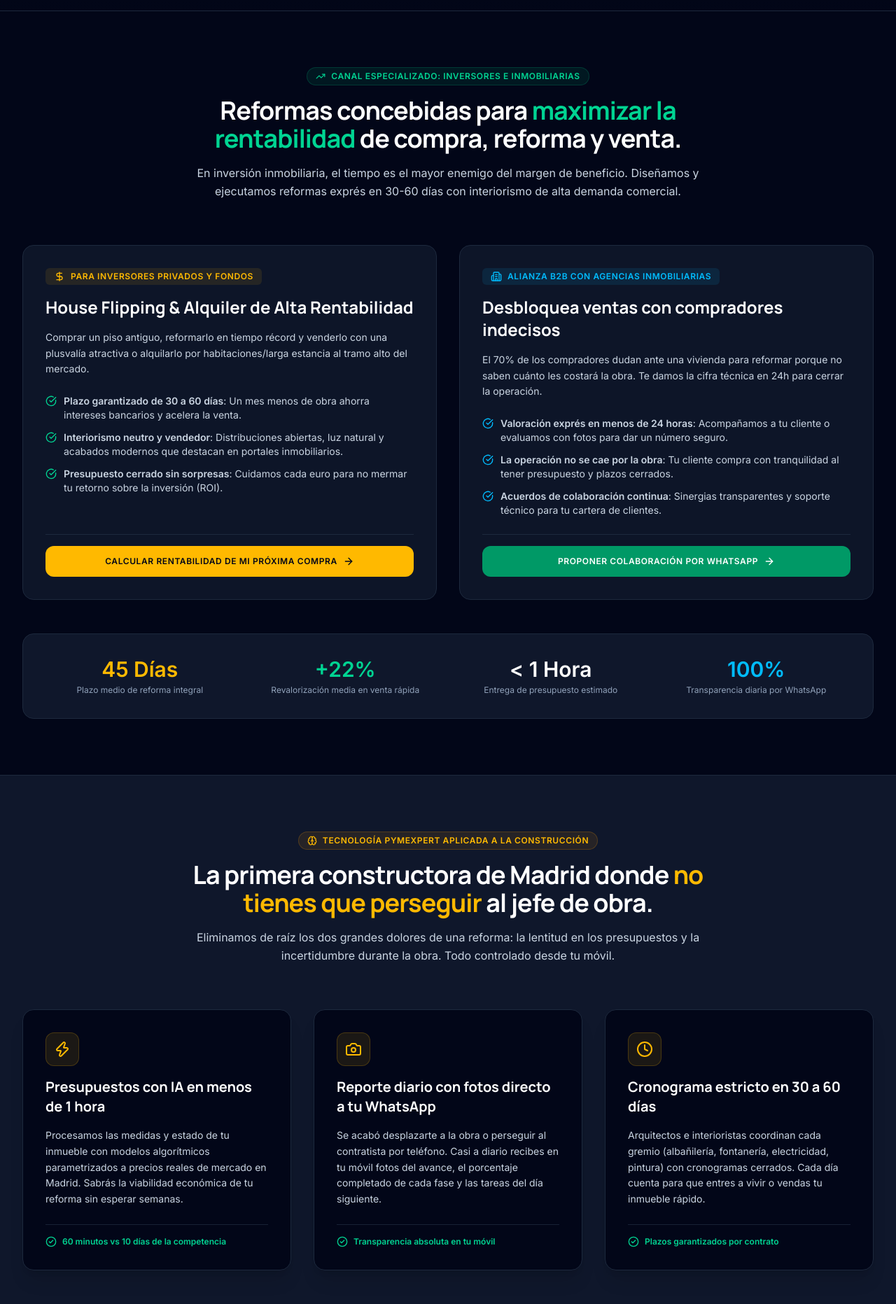
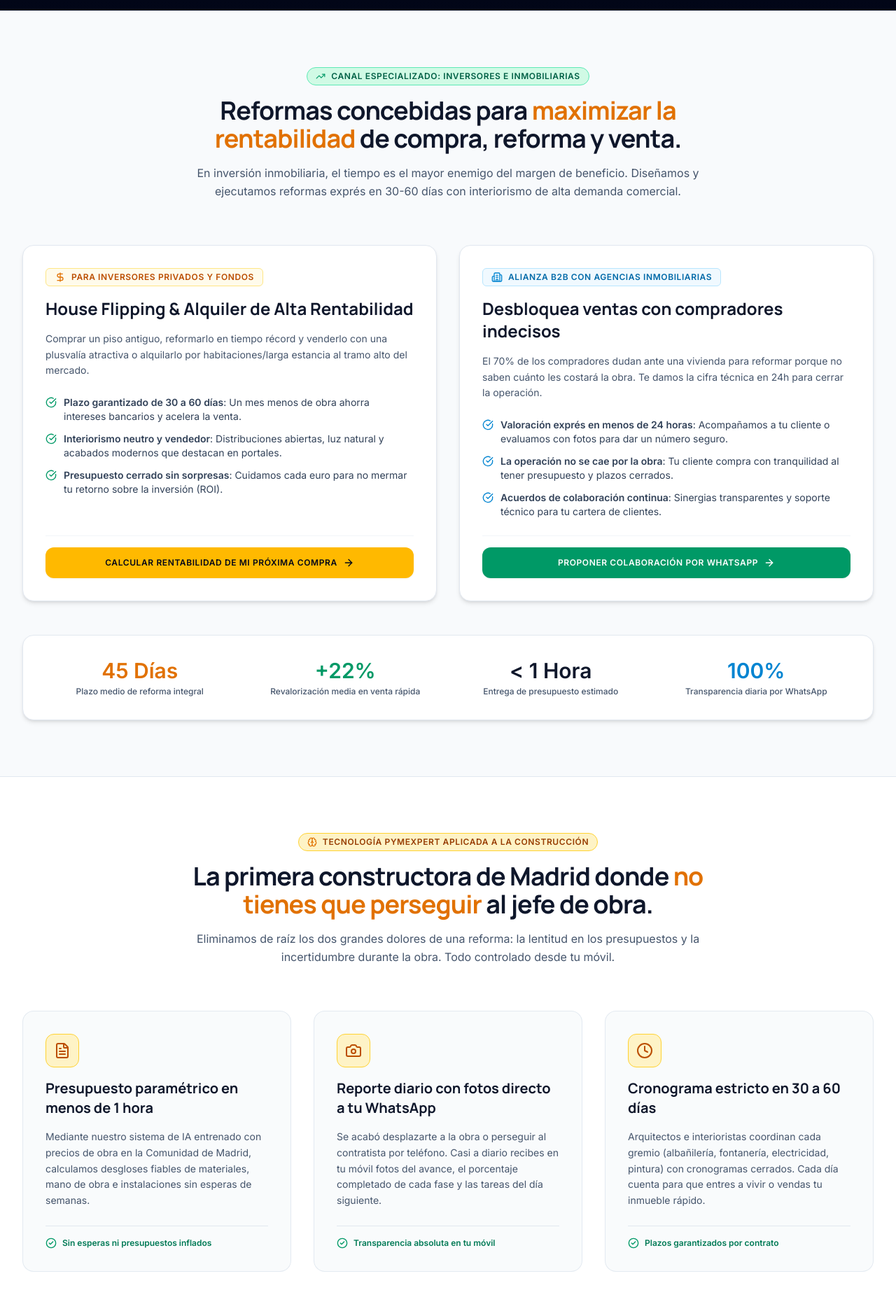
Before and after one commit to luygy0001/anaidgrupo-web, a Next.js app: page / in a window 1280 px wide. Shown: the part 880-2743 px from the top of the page at 70% size. Built offline with nearby package versions, Linux system fonts and the light colour scheme.

Commit message:
feat: tema luminoso estilo reformas Madrid, FAQ de alto contraste y correccion de barra movil

```diff
--- a/src/app/globals.css
+++ b/src/app/globals.css
@@ -48,10 +48,10 @@
 
   /* Background & Foreground */
   --background: #ffffff;
-  --foreground: #1c1917;
-  --muted: #f5f5f4;
-  --muted-foreground: #78716c;
-  --border: #e7e5e4;
+  --foreground: #0f172a;
+  --muted: #f8fafc;
+  --muted-foreground: #475569;
+  --border: #e2e8f0;
 }
 
 @theme inline {
@@ -78,8 +78,8 @@
    ============================================================ */
 
 body {
-  background-color: #020617;
-  color: #f8fafc;
+  background-color: #ffffff;
+  color: #0f172a;
   font-family: var(--font-body);
   -webkit-font-smoothing: antialiased;
   -moz-osx-font-smoothing: grayscale;
@@ -129,5 +129,5 @@ html {
   scroll-behavior: smooth;
   overflow-x: hidden;
   max-width: 100vw;
-  background-color: #020617;
+  background-color: #ffffff;
 }
--- a/src/components/sections/AIExplainer.tsx
+++ b/src/components/sections/AIExplainer.tsx
@@ -1,14 +1,14 @@
 import Container from '@/components/ui/Container';
-import { Brain, MessageSquareText, Clock, Camera, Zap, CheckCircle2 } from 'lucide-react';
+import { Brain, FileText, Camera, Clock, CheckCircle2, MessageSquareText } from 'lucide-react';
 import { WHATSAPP_URL } from '@/lib/constants';
 
 const pilares = [
   {
-    icon: Zap,
-    title: 'Presupuestos con IA en menos de 1 hora',
+    icon: FileText,
+    title: 'Presupuesto paramétrico en menos de 1 hora',
     description:
-      'Procesamos las medidas y estado de tu inmueble con modelos algorítmicos parametrizados a precios reales de mercado en Madrid. Sabrás la viabilidad económica de tu reforma sin esperar semanas.',
-    highlight: '60 minutos vs 10 días de la competencia',
+      'Mediante nuestro sistema de IA entrenado con precios de obra en la Comunidad de Madrid, calculamos desgloses fiables de materiales, mano de obra e instalaciones sin esperas de semanas.',
+    highlight: 'Sin esperas ni presupuestos inflados',
   },
   {
     icon: Camera,
@@ -28,17 +28,17 @@ const pilares = [
 
 export default function AIExplainer() {
   return (
-    <section id="metodo-ia" className="py-20 bg-slate-900 text-white relative">
+    <section id="metodo-ia" className="py-20 bg-white text-slate-900 relative">
       <Container>
         <div className="text-center max-w-3xl mx-auto mb-16 space-y-4">
-          <div className="inline-flex items-center gap-2 px-3 py-1 rounded-full bg-amber-500/10 text-amber-400 border border-amber-500/20 text-xs font-bold uppercase tracking-wider">
-            <Brain className="w-3.5 h-3.5" />
+          <div className="inline-flex items-center gap-2 px-3 py-1 rounded-full bg-amber-100 text-amber-800 border border-amber-300 text-xs font-bold uppercase tracking-wider">
+            <Brain className="w-3.5 h-3.5 text-amber-600" />
             Tecnología PyMExpert aplicada a la construcción
           </div>
-          <h2 className="text-3xl sm:text-4xl font-black tracking-tight text-white">
-            La primera constructora de Madrid donde <span className="text-amber-400">no tienes que perseguir</span> al jefe de obra.
+          <h2 className="text-3xl sm:text-4xl font-extrabold tracking-tight text-slate-900">
+            La primera constructora de Madrid donde <span className="text-amber-600">no tienes que perseguir</span> al jefe de obra.
           </h2>
-          <p className="text-slate-300 text-base leading-relaxed">
+          <p className="text-slate-600 text-base leading-relaxed">
             Eliminamos de raíz los dos grandes dolores de una reforma: la lentitud en los presupuestos y la incertidumbre durante la obra. Todo controlado desde tu móvil.
           </p>
         </div>
@@ -50,18 +50,18 @@ export default function AIExplainer() {
             return (
               <div
                 key={idx}
-                className="bg-slate-950 p-8 rounded-2xl border border-slate-800 hover:border-amber-500/40 transition-all flex flex-col justify-between space-y-6 shadow-xl"
+                className="bg-slate-50/80 p-8 rounded-2xl border border-slate-200/90 hover:border-amber-400/80 hover:bg-white hover:shadow-md transition-all flex flex-col justify-between space-y-6"
               >
                 <div className="space-y-4">
-                  <div className="w-12 h-12 rounded-xl bg-amber-400/10 border border-amber-400/20 flex items-center justify-center text-amber-400">
+                  <div className="w-12 h-12 rounded-xl bg-amber-100 border border-amber-300 flex items-center justify-center text-amber-700">
                     <Icon className="w-6 h-6" />
                   </div>
-                  <h3 className="text-xl font-bold text-white">{p.title}</h3>
-                  <p className="text-sm text-slate-300 leading-relaxed">{p.description}</p>
+                  <h3 className="text-xl font-bold text-slate-900">{p.title}</h3>
+                  <p className="text-sm text-slate-600 leading-relaxed">{p.description}</p>
                 </div>
 
-                <div className="pt-4 border-t border-slate-800/80 flex items-center gap-2 text-xs font-semibold text-emerald-400">
-                  <CheckCircle2 className="w-4 h-4 shrink-0" />
+                <div className="pt-4 border-t border-slate-200 flex items-center gap-2 text-xs font-semibold text-emerald-700">
+                  <CheckCircle2 className="w-4 h-4 shrink-0 text-emerald-600" />
                   <span>{p.highlight}</span>
                 </div>
               </div>
@@ -70,16 +70,16 @@ export default function AIExplainer() {
         </div>
 
         {/* Banner de llamada de acción intermedia */}
-        <div className="mt-12 bg-slate-950/60 border border-slate-800 p-6 rounded-2xl flex flex-col sm:flex-row items-center justify-between gap-6 text-center sm:text-left">
+        <div className="mt-12 bg-amber-50 border border-amber-200 p-6 rounded-2xl flex flex-col sm:flex-row items-center justify-between gap-6 text-center sm:text-left shadow-xs">
           <div>
-            <h4 className="font-bold text-white text-base">¿Tienes una vivienda que necesitas valorar hoy mismo?</h4>
-            <p className="text-xs text-slate-400">Envíanos zona, m² y fotos aproximadas por WhatsApp y recibe estimación en 1 hora.</p>
+            <h4 className="font-bold text-slate-900 text-base">¿Tienes una vivienda que necesitas valorar hoy mismo?</h4>
+            <p className="text-xs text-slate-600">Envíanos zona, m² y fotos aproximadas por WhatsApp y recibe estimación en 1 hora.</p>
           </div>
           <a
             href={WHATSAPP_URL}
             target="_blank"
             rel="noopener noreferrer"
-            className="px-6 py-3 rounded-xl bg-emerald-600 hover:bg-emerald-500 text-white font-bold text-xs uppercase tracking-wider shrink-0 transition-colors inline-flex items-center gap-2"
+            className="px-6 py-3 rounded-xl bg-[#25D366] hover:bg-[#20bd5a] text-white font-bold text-xs uppercase tracking-wider shrink-0 transition-colors inline-flex items-center gap-2 shadow-xs"
           >
             <MessageSquareText className="w-4 h-4" />
             Valorar mi reforma por WhatsApp
--- a/src/components/sections/GallerySection.tsx
+++ b/src/components/sections/GallerySection.tsx
@@ -43,7 +43,7 @@ export default function GallerySection() {
             <h2 className="text-3xl sm:text-4xl font-black tracking-tight text-white">
               Espacios pensados para <span className="text-amber-400">vivir con orgullo</span> o vender con plusvalía.
             </h2>
-            <p className="text-slate-300 text-base leading-relaxed">
+            <p className="text-slate-600 text-base leading-relaxed">
               Cuidamos la iluminación, los materiales y la ergonomía para que cada metro cuadrado transmita sensación de amplitud, calidez y modernidad.
             </p>
           </div>
@@ -64,7 +64,7 @@ export default function GallerySection() {
           {proyectos.map((p, idx) => (
             <div
               key={idx}
-              className="bg-slate-950 rounded-2xl overflow-hidden border border-slate-800 hover:border-amber-500/40 transition-all group flex flex-col justify-between shadow-xl"
+              className="bg-white rounded-2xl overflow-hidden border border-slate-200 hover:border-amber-500/40 transition-all group flex flex-col justify-between shadow-xl"
             >
               <div className="relative h-64 overflow-hidden">
                 <Image
@@ -84,10 +84,10 @@ export default function GallerySection() {
               <div className="p-6 space-y-3 flex-1 flex flex-col justify-between">
                 <div className="space-y-2">
                   <div className="text-xs text-slate-400 font-medium">{p.location}</div>
-                  <h3 className="font-bold text-lg text-white group-hover:text-amber-400 transition-colors leading-snug">
+                  <h3 className="font-bold text-lg text-slate-900 group-hover:text-amber-600 transition-colors leading-snug">
                     {p.title}
                   </h3>
-                  <p className="text-xs text-slate-300 leading-relaxed">
+                  <p className="text-xs text-slate-600 leading-relaxed">
                     {p.description}
                   </p>
                 </div>
--- a/src/components/sections/InvestorSection.tsx
+++ b/src/components/sections/InvestorSection.tsx
@@ -1,20 +1,20 @@
 import Container from '@/components/ui/Container';
-import { TrendingUp, Building2, Clock, CheckCircle, ArrowRight, DollarSign } from 'lucide-react';
+import { TrendingUp, Building2, CheckCircle, ArrowRight, DollarSign } from 'lucide-react';
 import { WHATSAPP_URL } from '@/lib/constants';
 
 export default function InvestorSection() {
   return (
-    <section id="inversores" className="py-20 bg-slate-950 text-white relative border-y border-slate-800">
+    <section id="inversores" className="py-20 bg-slate-50 text-slate-900 relative border-y border-slate-200">
       <Container>
         <div className="text-center max-w-3xl mx-auto mb-16 space-y-4">
-          <div className="inline-flex items-center gap-2 px-3 py-1 rounded-full bg-emerald-500/10 text-emerald-400 border border-emerald-500/20 text-xs font-bold uppercase tracking-wider">
-            <TrendingUp className="w-3.5 h-3.5" />
+          <div className="inline-flex items-center gap-2 px-3 py-1 rounded-full bg-emerald-100 text-emerald-800 border border-emerald-300 text-xs font-bold uppercase tracking-wider">
+            <TrendingUp className="w-3.5 h-3.5 text-emerald-600" />
             Canal Especializado: Inversores e Inmobiliarias
           </div>
-          <h2 className="text-3xl sm:text-4xl font-black tracking-tight text-white">
-            Reformas concebidas para <span className="text-emerald-400">maximizar la rentabilidad</span> de compra, reforma y venta.
+          <h2 className="text-3xl sm:text-4xl font-extrabold tracking-tight text-slate-900">
+            Reformas concebidas para <span className="text-amber-600">maximizar la rentabilidad</span> de compra, reforma y venta.
           </h2>
-          <p className="text-slate-300 text-base leading-relaxed">
+          <p className="text-slate-600 text-base leading-relaxed">
             En inversión inmobiliaria, el tiempo es el mayor enemigo del margen de beneficio. Diseñamos y ejecutamos reformas exprés en 30-60 días con interiorismo de alta demanda comercial.
           </p>
         </div>
@@ -22,35 +22,35 @@ export default function InvestorSection() {
         {/* 2 Columnas de Valor: Para Inversores vs Para Inmobiliarias */}
         <div className="grid lg:grid-cols-2 gap-8 mb-12">
           {/* Tarjeta Inversores / Flipping */}
-          <div className="bg-slate-900/90 p-8 rounded-2xl border border-slate-800 flex flex-col justify-between space-y-6">
+          <div className="bg-white p-8 rounded-2xl border border-slate-200 shadow-md flex flex-col justify-between space-y-6">
             <div className="space-y-4">
-              <div className="inline-flex items-center gap-2 text-xs font-bold text-amber-400 uppercase tracking-wider bg-amber-400/10 px-3 py-1 rounded-md">
-                <DollarSign className="w-4 h-4" /> Para Inversores Privados y Fondos
+              <div className="inline-flex items-center gap-2 text-xs font-bold text-amber-700 uppercase tracking-wider bg-amber-50 border border-amber-200 px-3 py-1 rounded-md">
+                <DollarSign className="w-4 h-4 text-amber-600" /> Para Inversores Privados y Fondos
               </div>
-              <h3 className="text-2xl font-bold text-white">House Flipping & Alquiler de Alta Rentabilidad</h3>
-              <p className="text-sm text-slate-300 leading-relaxed">
+              <h3 className="text-2xl font-bold text-slate-900">House Flipping & Alquiler de Alta Rentabilidad</h3>
+              <p className="text-sm text-slate-600 leading-relaxed">
                 Comprar un piso antiguo, reformarlo en tiempo récord y venderlo con una plusvalía atractiva o alquilarlo por habitaciones/larga estancia al tramo alto del mercado.
               </p>
-              <ul className="space-y-3 text-sm text-slate-300 pt-2">
+              <ul className="space-y-3 text-sm text-slate-700 pt-2">
                 <li className="flex items-start gap-2.5">
-                  <CheckCircle className="w-4 h-4 text-emerald-400 shrink-0 mt-0.5" />
+                  <CheckCircle className="w-4 h-4 text-emerald-600 shrink-0 mt-0.5" />
                   <span><strong>Plazo garantizado de 30 a 60 días</strong>: Un mes menos de obra ahorra intereses bancarios y acelera la venta.</span>
                 </li>
                 <li className="flex items-start gap-2.5">
-                  <CheckCircle className="w-4 h-4 text-emerald-400 shrink-0 mt-0.5" />
-                  <span><strong>Interiorismo neutro y vendedor</strong>: Distribuciones abiertas, luz natural y acabados modernos que destacan en portales inmobiliarios.</span>
+                  <CheckCircle className="w-4 h-4 text-emerald-600 shrink-0 mt-0.5" />
+                  <span><strong>Interiorismo neutro y vendedor</strong>: Distribuciones abiertas, luz natural y acabados modernos que destacan en portales.</span>
                 </li>
                 <li className="flex items-start gap-2.5">
-                  <CheckCircle className="w-4 h-4 text-emerald-400 shrink-0 mt-0.5" />
+                  <CheckCircle className="w-4 h-4 text-emerald-600 shrink-0 mt-0.5" />
                   <span><strong>Presupuesto cerrado sin sorpresas</strong>: Cuidamos cada euro para no mermar tu retorno sobre la inversión (ROI).</span>
                 </li>
               </ul>
             </div>
 
-            <div className="pt-4 border-t border-slate-800">
+            <div className="pt-4 border-t border-slate-100">
               <a
                 href="#contacto"
-                className="w-full text-center py-3.5 px-6 rounded-xl bg-amber-400 hover:bg-amber-300 text-slate-950 font-bold text-xs uppercase tracking-wider transition-colors inline-flex items-center justify-center gap-2"
+                className="w-full text-center py-3.5 px-6 rounded-xl bg-amber-400 hover:bg-amber-300 text-slate-950 font-black text-xs uppercase tracking-wider transition-colors inline-flex items-center justify-center gap-2 shadow-xs"
               >
                 <span>Calcular Rentabilidad de mi Próxima Compra</span>
                 <ArrowRight className="w-4 h-4" />
@@ -59,37 +59,37 @@ export default function InvestorSection() {
           </div>
 
           {/* Tarjeta Inmobiliarias */}
-          <div className="bg-slate-900/90 p-8 rounded-2xl border border-slate-800 flex flex-col justify-between space-y-6">
+          <div className="bg-white p-8 rounded-2xl border border-slate-200 shadow-md flex flex-col justify-between space-y-6">
             <div className="space-y-4">
-              <div className="inline-flex items-center gap-2 text-xs font-bold text-sky-400 uppercase tracking-wider bg-sky-400/10 px-3 py-1 rounded-md">
-                <Building2 className="w-4 h-4" /> Alianza B2B con Agencias Inmobiliarias
+              <div className="inline-flex items-center gap-2 text-xs font-bold text-sky-700 uppercase tracking-wider bg-sky-50 border border-sky-200 px-3 py-1 rounded-md">
+                <Building2 className="w-4 h-4 text-sky-600" /> Alianza B2B con Agencias Inmobiliarias
               </div>
-              <h3 className="text-2xl font-bold text-white">Desbloquea ventas con compradores indecisos</h3>
-              <p className="text-sm text-slate-300 leading-relaxed">
+              <h3 className="text-2xl font-bold text-slate-900">Desbloquea ventas con compradores indecisos</h3>
+              <p className="text-sm text-slate-600 leading-relaxed">
                 El 70% de los compradores dudan ante una vivienda para reformar porque no saben cuánto les costará la obra. Te damos la cifra técnica en 24h para cerrar la operación.
               </p>
-              <ul className="space-y-3 text-sm text-slate-300 pt-2">
+              <ul className="space-y-3 text-sm text-slate-700 pt-2">
                 <li className="flex items-start gap-2.5">
-                  <CheckCircle className="w-4 h-4 text-sky-400 shrink-0 mt-0.5" />
+                  <CheckCircle className="w-4 h-4 text-sky-600 shrink-0 mt-0.5" />
                   <span><strong>Valoración exprés en menos de 24 horas</strong>: Acompañamos a tu cliente o evaluamos con fotos para dar un número seguro.</span>
                 </li>
                 <li className="flex items-start gap-2.5">
-                  <CheckCircle className="w-4 h-4 text-sky-400 shrink-0 mt-0.5" />
+                  <CheckCircle className="w-4 h-4 text-sky-600 shrink-0 mt-0.5" />
                   <span><strong>La operación no se cae por la obra</strong>: Tu cliente compra con tranquilidad al tener presupuesto y plazos cerrados.</span>
                 </li>
                 <li className="flex items-start gap-2.5">
-                  <CheckCircle className="w-4 h-4 text-sky-400 shrink-0 mt-0.5" />
+                  <CheckCircle className="w-4 h-4 text-sky-600 shrink-0 mt-0.5" />
                   <span><strong>Acuerdos de colaboración continua</strong>: Sinergias transparentes y soporte técnico para tu cartera de clientes.</span>
                 </li>
               </ul>
             </div>
 
-            <div className="pt-4 border-t border-slate-800">
+            <div className="pt-4 border-t border-slate-100">
               <a
                 href={WHATSAPP_URL}
                 target="_blank"
                 rel="noopener noreferrer"
-                className="w-full text-center py-3.5 px-6 rounded-xl bg-emerald-600 hover:bg-emerald-500 text-white font-bold text-xs uppercase tracking-wider transition-colors inline-flex items-center justify-center gap-2"
+                className="w-full text-center py-3.5 px-6 rounded-xl bg-emerald-600 hover:bg-emerald-500 text-white font-bold text-xs uppercase tracking-wider transition-colors inline-flex items-center justify-center gap-2 shadow-xs"
               >
                 <span>Proponer Colaboración por WhatsApp</span>
                 <ArrowRight className="w-4 h-4" />
@@ -98,23 +98,23 @@ export default function InvestorSection() {
           </div>
         </div>
 
-        {/* Caso de Éxito de Rentabilidad / Datos Reales */}
-        <div className="bg-slate-900 p-6 sm:p-8 rounded-2xl border border-slate-800 grid sm:grid-cols-4 gap-6 text-center">
+        {/* Caso de éxito de Rentabilidad / Datos Reales */}
+        <div className="bg-white p-6 sm:p-8 rounded-2xl border border-slate-200 shadow-md grid sm:grid-cols-4 gap-6 text-center">
           <div>
-            <span className="text-2xl sm:text-3xl font-black text-amber-400">45 Días</span>
-            <p className="text-xs text-slate-400 mt-1">Plazo medio de reforma integral</p>
+            <span className="text-2xl sm:text-3xl font-black text-amber-600">45 Días</span>
+            <p className="text-xs text-slate-600 mt-1 font-medium">Plazo medio de reforma integral</p>
           </div>
           <div>
-            <span className="text-2xl sm:text-3xl font-black text-emerald-400">+22%</span>
-            <p className="text-xs text-slate-400 mt-1">Revalorización media en venta rápida</p>
+            <span className="text-2xl sm:text-3xl font-black text-emerald-600">+22%</span>
+            <p className="text-xs text-slate-600 mt-1 font-medium">Revalorización media en venta rápida</p>
           </div>
           <div>
-            <span className="text-2xl sm:text-3xl font-black text-white">&lt; 1 Hora</span>
-            <p className="text-xs text-slate-400 mt-1">Entrega de presupuesto estimado</p>
+            <span className="text-2xl sm:text-3xl font-black text-slate-900">&lt; 1 Hora</span>
+            <p className="text-xs text-slate-600 mt-1 font-medium">Entrega de presupuesto estimado</p>
           </div>
           <div>
-            <span className="text-2xl sm:text-3xl font-black text-sky-400">100%</span>
-            <p className="text-xs text-slate-400 mt-1">Transparencia diaria por WhatsApp</p>
+            <span className="text-2xl sm:text-3xl font-black text-sky-600">100%</span>
+            <p className="text-xs text-slate-600 mt-1 font-medium">Transparencia diaria por WhatsApp</p>
           </div>
         </div>
       </Container>
--- a/src/components/shared/WhatsAppButton.tsx
+++ b/src/components/shared/WhatsAppButton.tsx
@@ -5,7 +5,7 @@ import WhatsAppIcon from '@/components/shared/WhatsAppIcon';
 
 export default function WhatsAppButton() {
   return (
-    <aside aria-label="Contacto directo por WhatsApp" className="fixed bottom-6 right-4 sm:right-6 z-40 flex items-center gap-3">
+    <aside aria-label="Contacto directo por WhatsApp" className="hidden lg:flex fixed bottom-6 right-6 z-40 items-center gap-3">
       {/* Tooltip con aviso de presupuesto rápido */}
       <div className="hidden sm:flex flex-col items-end bg-slate-950/95 backdrop-blur-md text-white px-4 py-2 rounded-2xl shadow-2xl border border-slate-800 text-xs">
         <span className="text-slate-300">¿Presupuesto en 1 hora?</span>
```
Also changed, not shown: src/components/layout/CTABar.tsx (+16 -13 lines), src/components/layout/Header.tsx (+19 -19 lines), src/components/sections/FAQAccordion.tsx (+29 -15 lines), src/components/sections/ReviewsSection.tsx (+15 -15 lines), src/components/sections/ServicesGrid.tsx (+14 -14 lines).
